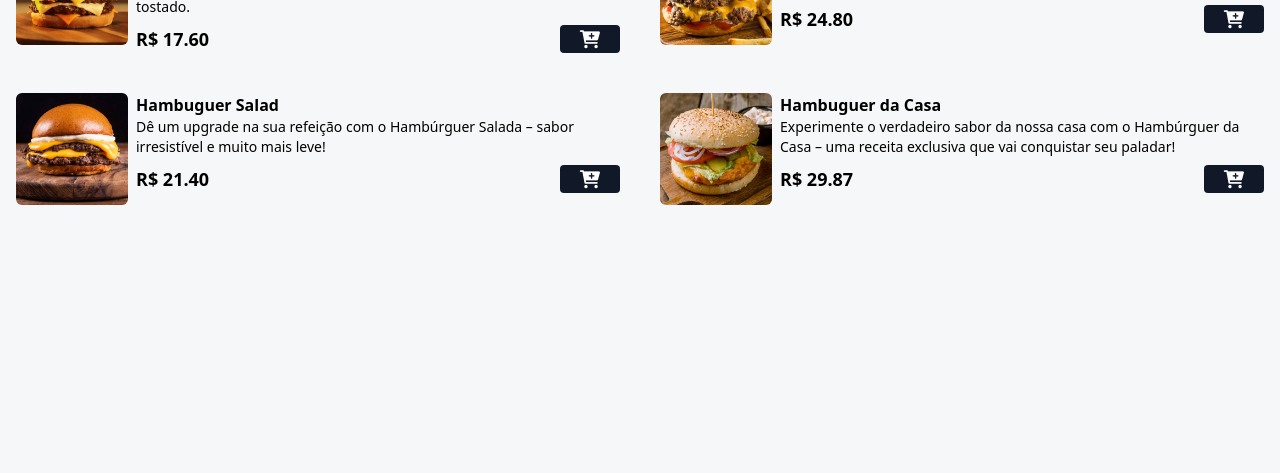
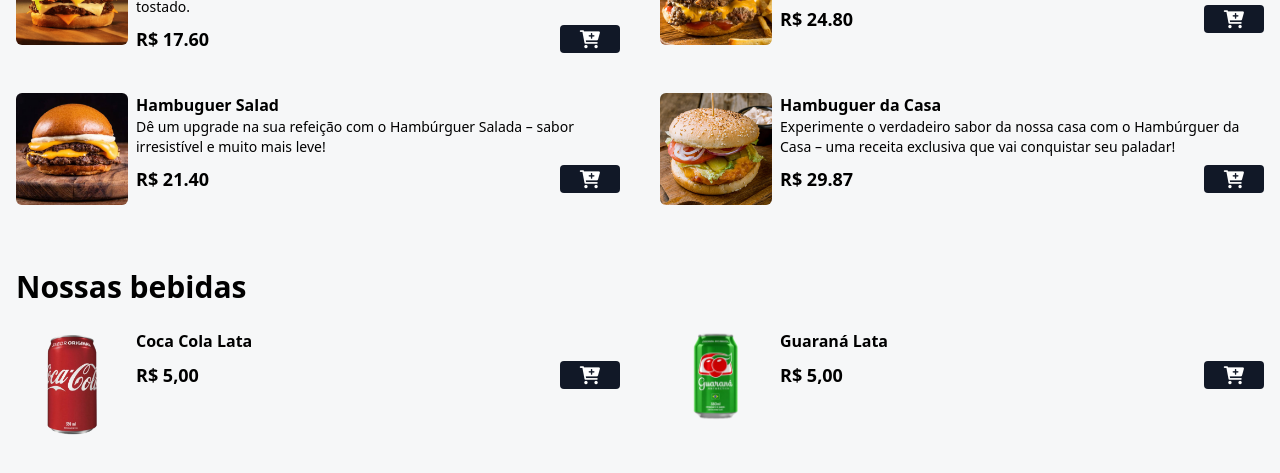
Before and after one commit to dududueedu/menuHambu, a website: page index.html in a window 1280 px wide. Shown: the part 587-1060 px from the top of the page. Before the commit the page ends 856 px from the top, so only its background shows below. Drawn offline with Linux system fonts and the light colour scheme.

Commit message:
add items bebidas

```diff
--- a/index.html
+++ b/index.html
@@ -129,6 +129,60 @@
                 </div>
             </div>
         </main>
+
+        <!--Bebidas-->
+        <div class="mx-auto max-w-7xl px-4 my-2">
+            <h2 class="font-bold text-3xl">
+                Nossas bebidas
+            </h2>
+        </div>
+
+        <main class="grid grid-cols-1 md:grid-cols-2 gap-7 md:gap-10 mx-auto max-w-7xl px-4 mb-16">
+            <!--Item-->
+            <div class="flex gap-2 w-full my-4">
+                <img
+                    src="./assets/refri-1.png"
+                    alt="Coca Cola Lata"
+                    class="w-28 h-28 rounded-md hover:scale-110 hover:-rotate-2 duration-300">
+
+                <div class="w-full">
+                    <p class="font-bold">Coca Cola Lata</p>
+
+                    <div class="flex mt-2 gap-2 items-center justify-between">
+                        <p class="font-bold text-lg">R$ 5,00</p>
+                        <button
+                            class="bg-gray-900 rounded px-5 add-to-cart-btn"
+                            data-name="Coca Cola Lata"
+                            data-price="5">
+
+                            <i class="fa fa-cart-plus text-lg text-white"></i>
+                        </button>
+                    </div>
+                </div>
+            </div>
+
+            <div class="flex gap-2 w-full my-4">
+                <img
+                    src="./assets/refri-2.png"
+                    alt="Guarana Lata"
+                    class="w-24 h-24 mx-2 rounded-md hover:scale-110 hover:-rotate-2 duration-300">
+
+                <div class="w-full">
+                    <p class="font-bold">Guaraná Lata</p>
+
+                    <div class="flex mt-2 gap-2 items-center justify-between">
+                        <p class="font-bold text-lg">R$ 5,00</p>
+                        <button
+                            class="bg-gray-900 rounded px-5 add-to-cart-btn"
+                            data-name="Guarana Lata"
+                            data-price="5">
+
+                            <i class="fa fa-cart-plus text-lg text-white"></i>
+                        </button>
+                    </div>
+                </div>
+            </div>
+        </main>
     </section>
 
 </body>
```
Also changed, not shown: styles/output.css.
